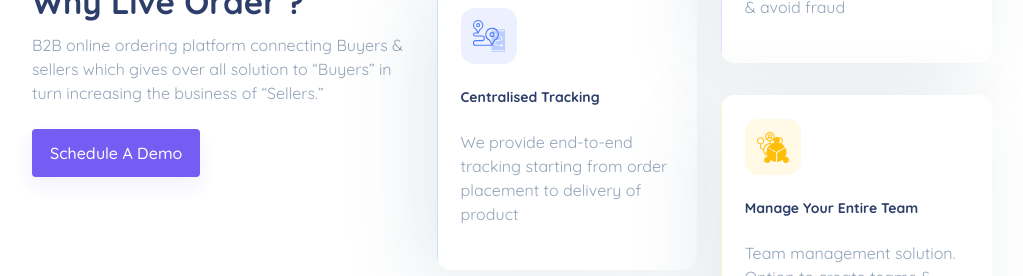
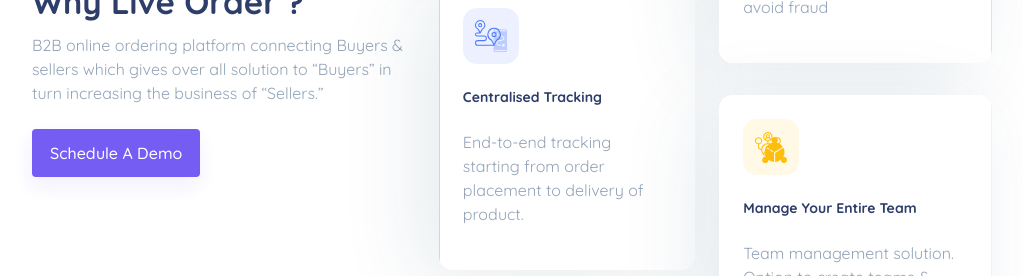
Before and after one commit to ssekaran4u/liveorder3.0-react-pre, a React (Create React App) app: page / in a window 1280 px wide. Shown: the part 1020-1296 px from the top of the page, without its empty margins (128-1151 px from the left). Built offline with nearby package versions, Linux system fonts and the light colour scheme.

Commit message:
Text fixes

```diff
--- a/src/Components/LetsStartSection/LetsStartSection.js
+++ b/src/Components/LetsStartSection/LetsStartSection.js
@@ -6,7 +6,7 @@ class LetsStartSection extends Component {
     return (
       <div className="LetsStartSection">
         <div className="LetsStartSectionCard position-relative text-center">
-          <h3 className="h3 text-white">Let’s Start Live Order</h3>
+          <h3 className="h3 text-white">Let’s begin the journey!</h3>
           <p className="body-copy mb-5 text-white">
             Live Order & you, the dynamic duo.
           </p>
--- a/src/Components/WhyLiveSection/WhyLiveSection.js
+++ b/src/Components/WhyLiveSection/WhyLiveSection.js
@@ -125,8 +125,8 @@ class WhyLiveSection extends Component {
               </div>
               <h6 className="h6 CardSubtitle mb-4">Centralised Tracking</h6>
               <p className="body-copy">
-                We provide end-to-end tracking starting from order placement to
-                delivery of product
+                End-to-end tracking starting from order placement to delivery of
+                product.
               </p>
             </div>
           </div>
```
